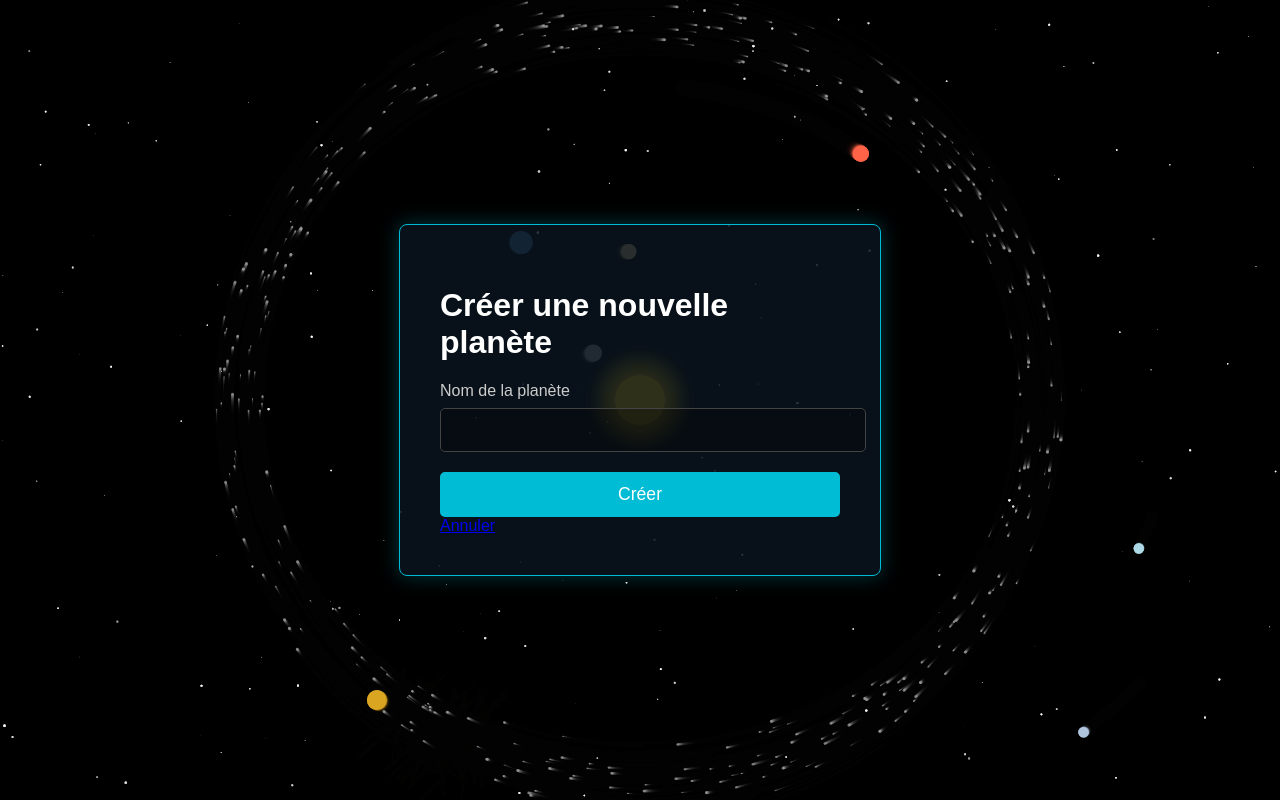
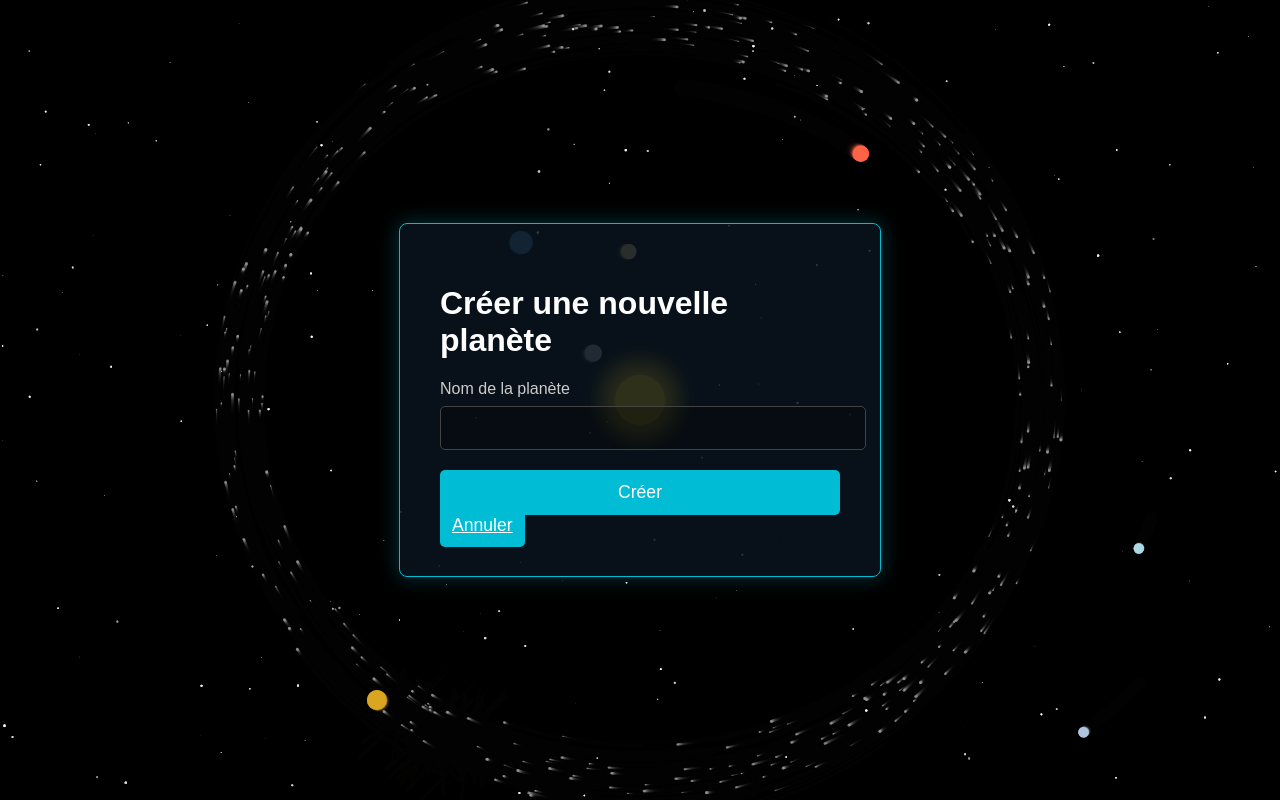
Before and after one commit to kiki13579/seti_project, a PHP site: page /backoffice/create_planete.php in a window 1280 px wide. Run offline with PHP 8.4, Linux system fonts and the light colour scheme; the visitor is signed in with stand-in values (Sample User, id 1).

Commit message:
fix: Update button styles in login container to include anchor elements

```diff
--- a/backoffice/create_planete.php
+++ b/backoffice/create_planete.php
@@ -104,7 +104,7 @@ if ($_SERVER['REQUEST_METHOD'] === 'POST') {
             box-shadow: 0 0 8px rgba(0, 188, 212, 0.5);
         }
 
-        .login-container button {
+        .login-container button, .login-container a{
             width: 100%;
             padding: 12px;
             font-size: 1.1em;
```
